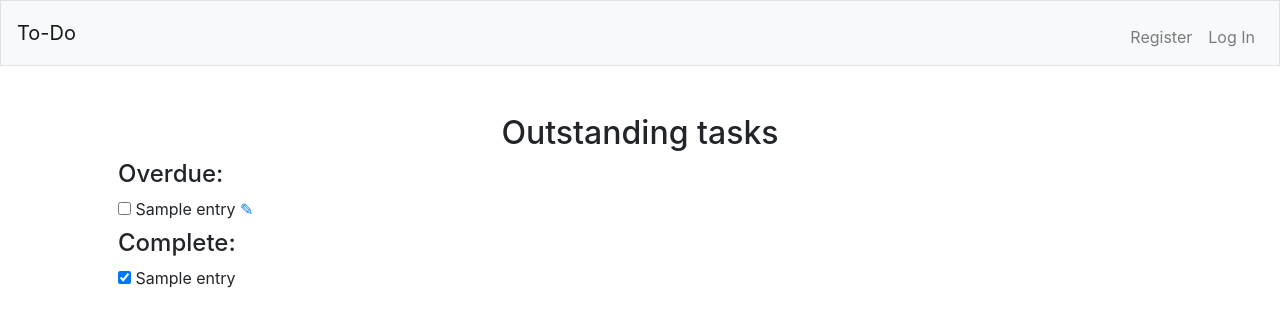
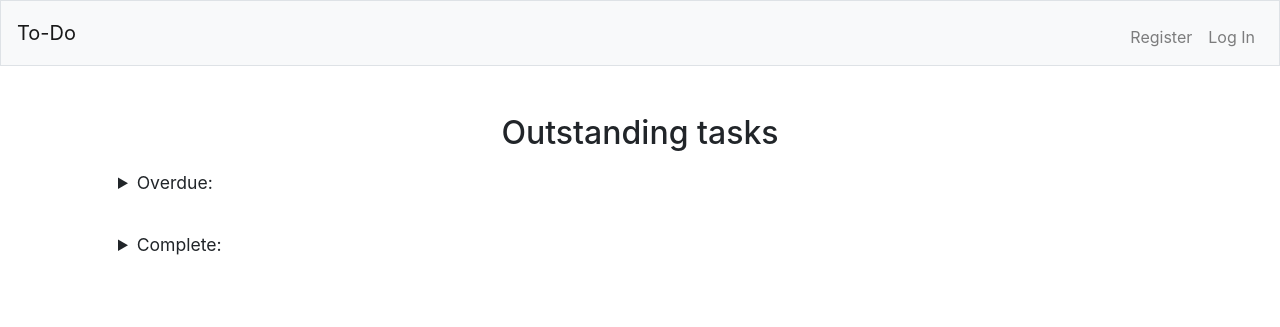
Before and after one commit to p-mckenzie/checklist_web_app, a Flask app: template templates/index.html in a window 1280 px wide. Shown: the top 327 px of the page. Run offline with Flask 2, Linux system fonts and the light colour scheme; the template is opened without the code that fills it: most values are stand-ins (such as "Sample title", 1, 10 or a date in 2020); some libraries are stand-ins or nearby versions.

Commit message:
basic styling & drop-down

```diff
--- a/static/styles.css
+++ b/static/styles.css
@@ -1,5 +1,4 @@
-main .form-control
-{
+main .form-control {
     /* center form controls */
     display: inline-block;
 
@@ -7,8 +6,7 @@ main .form-control
     width: auto;
 }
 
-main
-{
+main {
     /* scroll horizontally as needed */
     overflow-x: auto;
 
@@ -16,8 +14,17 @@ main
     text-align: center;
 }
 
-main img
-{
+main img {
     /* constrain images on small screens */
     max-width: 100%;
 }
+
+.offset {
+    margin-left:1em;
+}
+
+summary {
+    margin-top: 1em;
+    margin-bottom: 1em;
+    font-size: 1.1em;
+}
--- a/templates/index.html
+++ b/templates/index.html
@@ -14,17 +14,22 @@
             {% if rows|length > 0 %}
 
                 {% if loop.index==1 %}
-                    <h4>Overdue:</h4>
+                <details>
+                    <summary>Overdue:</summary>
                 {% elif loop.index==2 %}
-                    <h4>Due today:</h4>
+                <details open>
+                    <summary>Today:</summary>
                 {% elif loop.index==3 %}
-                    <h4>Due tomorrow:</h4>
+                <details>
+                    <summary>Tomorrow:</summary>
                 {% elif loop.index==4 %}
-                    <h4>Due later this week:</h4>
+                <details>
+                    <summary>Later this week:</summary>
                 {% else %}
-                    <h4>Upcoming:</h4>
+                <details>
+                    <summary>Upcoming:</summary>
                 {% endif %}
-
+                <div class="offset">
                 {% for entry in rows %}
                     {% if entry.complete==1 %}
                         <input type="checkbox" id={{ entry.id }} name={{ entry.id }} onchange="this.form.submit()" checked>
@@ -35,16 +40,20 @@
                     <a href="/edit/{{entry.id}}" title="Edit">✎</a>
                     <br>
                 {% endfor %}
+                </div>
+                </details>
             {% endif %}
         {% endfor %}
     {% endif %}
 
     {% if finished|length > 0 %}
-        <h4>Complete:</h4>
+        <details>
+        <summary>Complete:</summary>
         {% for entry in finished %}
             <input type="checkbox" id={{ entry.id }} name={{ entry.id }} onchange="this.form.submit()" checked>
             <label for={{ entry.id }}> {{ entry.title }}</label><br>
         {% endfor %}
+        </details>
     {% endif %}
     </form>
 	</div>
```
